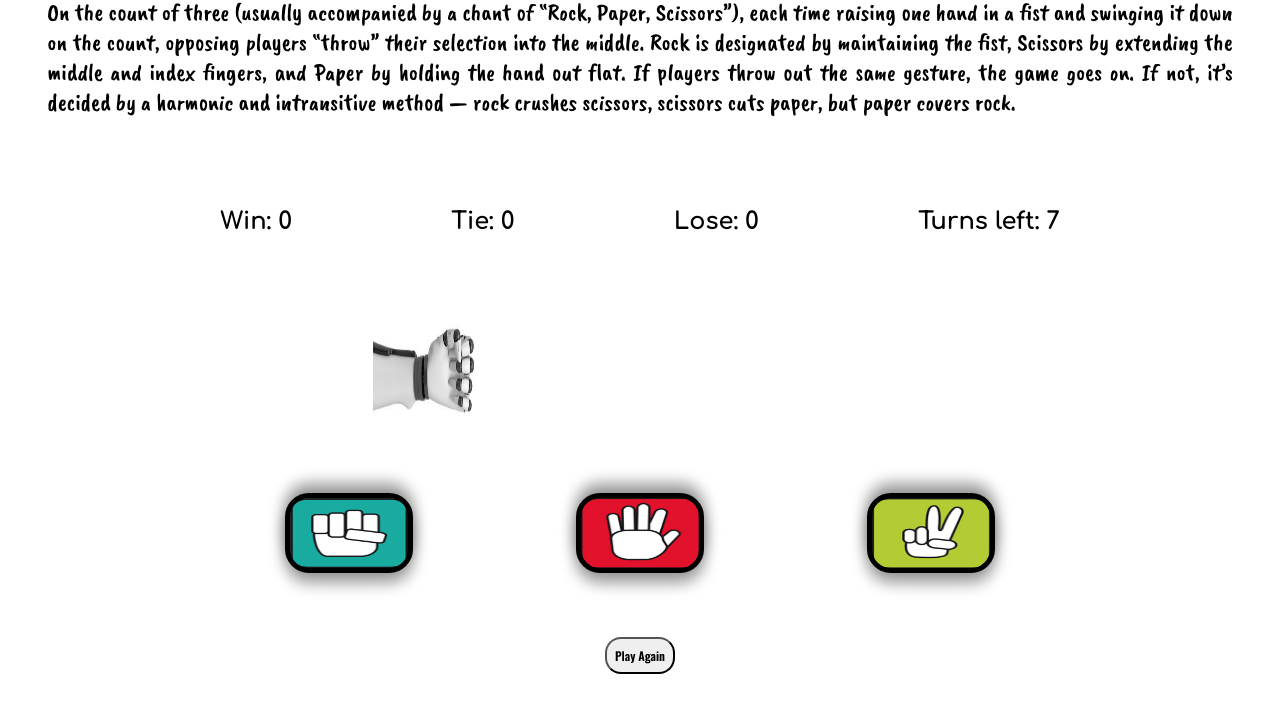
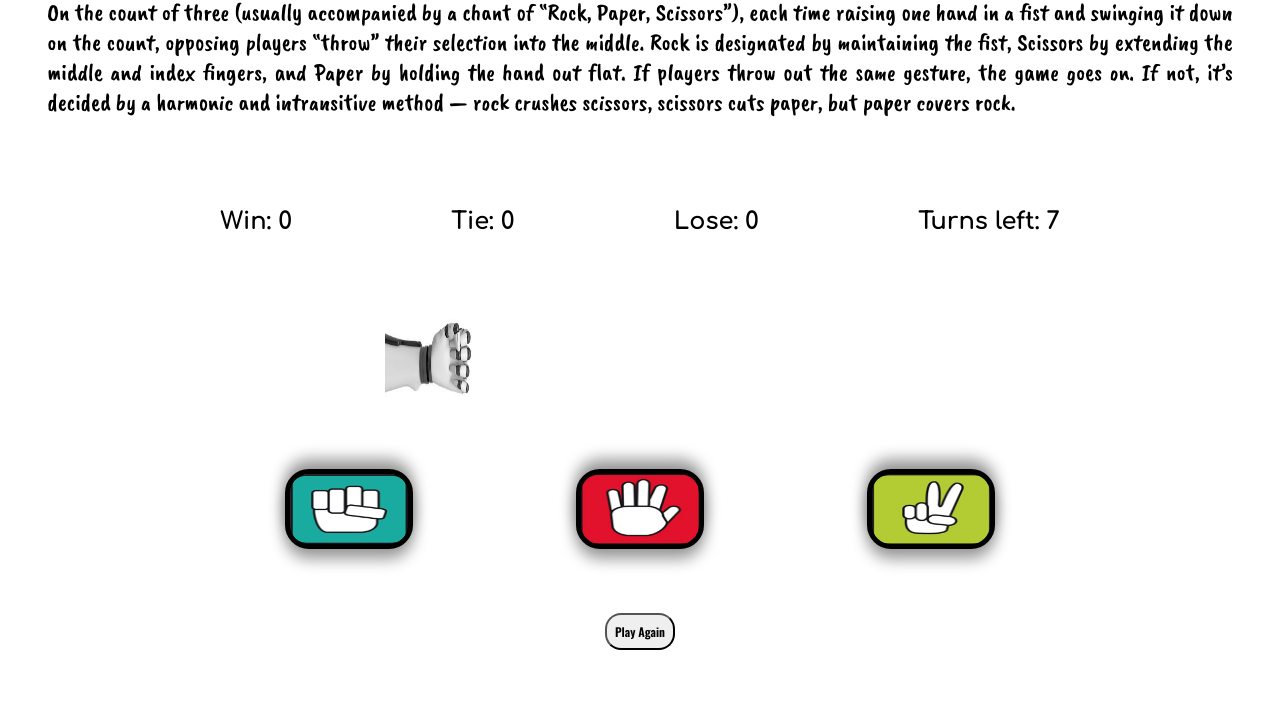
Before and after one commit to aritro66/Stone-Paper-Scissor, a plain HTML site: page index.html in a window 1280 px wide. Shown: the part 83-796 px from the top of the page. Drawn offline with nearby package versions, Linux system fonts and the light colour scheme; a web font is replaced by a local one.

Commit message:
Update style.css

```diff
--- a/style.css
+++ b/style.css
@@ -47,15 +47,15 @@ body{
     width: 60%;
     margin: auto;
     margin-top: 1vh;
-    height: 25vh;
+    height: 22vh;
     justify-content: space-around;
     align-items: center;
     /* border: 1px solid black; */
 
 }
 #comp,#user{
-    width: 20vmin;
-    height: 20vmin;
+    width: 17vmin;
+    height: 17vmin;
     /* border: 1px solid black; */
 }
 #comp{
@@ -120,7 +120,7 @@ body{
     height: 6vh;
     text-align: center;
     padding: 1vh;
-    font-size: 3vh;
+    font-size: 2vh;
     /* border: 1px solid black; */
 
 }
```
